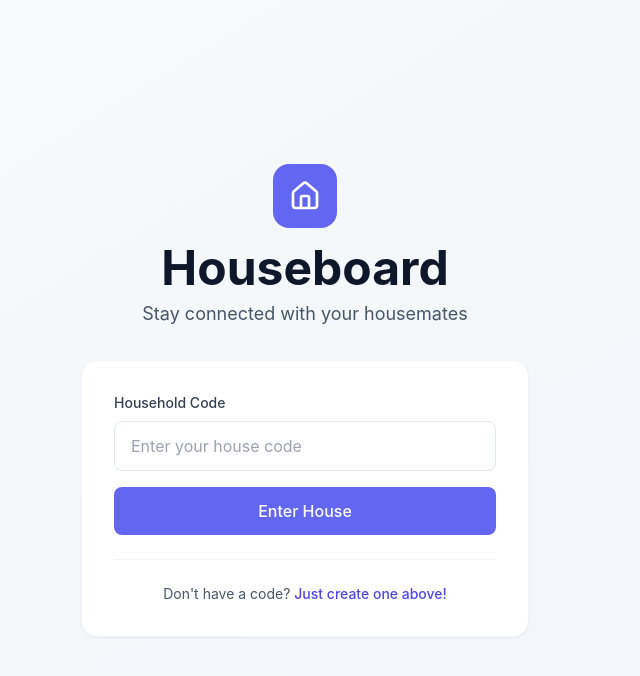
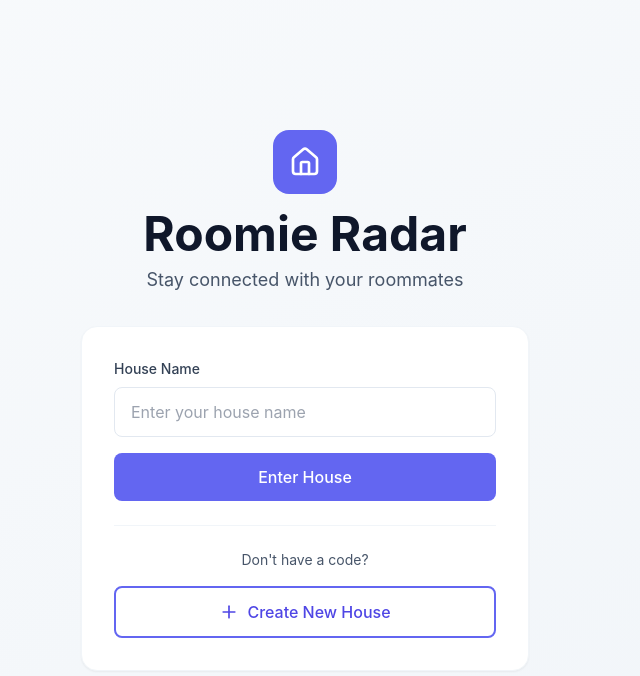
Before and after one commit to karinamoffat/Roomie-Radar, a Next.js app: page / in a window 1280 px wide. Shown: the top 676 px of the page, without its empty margins (335-975 px from the left). Built offline with nearby package versions, Linux system fonts and the light colour scheme.

Commit message:
removed 'code' replaced with 'name'

```diff
--- a/app/page.tsx
+++ b/app/page.tsx
@@ -2,20 +2,22 @@
 
 import { useState } from "react";
 import { useRouter } from "next/navigation";
-import { Home as HomeIcon } from "lucide-react";
+import { Home as HomeIcon, Plus } from "lucide-react";
+import { CreateHouseModal } from "@/components/CreateHouseModal";
 
 export default function Home() {
-  const [householdCode, setHouseholdCode] = useState("");
+  const [houseName, setHouseName] = useState("");
   const [isLoading, setIsLoading] = useState(false);
   const [error, setError] = useState("");
+  const [isCreateModalOpen, setIsCreateModalOpen] = useState(false);
   const router = useRouter();
 
   const handleJoinHouse = async (e: React.FormEvent) => {
     e.preventDefault();
     setError("");
 
-    if (!householdCode.trim()) {
-      setError("Please enter a household code");
+    if (!houseName.trim()) {
+      setError("Please enter a house name");
       return;
     }
 
@@ -25,7 +27,7 @@ export default function Home() {
       const response = await fetch("/api/households", {
         method: "POST",
         headers: { "Content-Type": "application/json" },
-        body: JSON.stringify({ code: householdCode.trim() }),
+        body: JSON.stringify({ code: houseName.trim() }),
       });
 
       if (!response.ok) {
@@ -33,7 +35,7 @@ export default function Home() {
       }
 
       // Navigate to the household page
-      router.push(`/house/${householdCode.trim()}`);
+      router.push(`/house/${houseName.trim()}`);
     } catch (err) {
       setError("Failed to join household. Please try again.");
       console.error(err);
@@ -50,10 +52,10 @@ export default function Home() {
             <HomeIcon size={32} />
           </div>
           <h1 className="text-4xl md:text-5xl font-bold text-slate-900 mb-2">
-            Houseboard
+            Roomie Radar
           </h1>
           <p className="text-slate-600 text-base md:text-lg">
-            Stay connected with your housemates
+            Stay connected with your roommates
           </p>
         </div>
 
@@ -64,17 +66,17 @@ export default function Home() {
                 htmlFor="code"
                 className="block text-sm font-medium text-slate-700 mb-2"
               >
-                Household Code
+                House Name
               </label>
-              <input
-                id="code"
-                type="text"
-                value={householdCode}
-                onChange={(e) => setHouseholdCode(e.target.value)}
-                placeholder="Enter your house code"
-                className="w-full px-4 py-3 rounded-lg border border-slate-200 focus:outline-none focus:ring-2 focus:ring-indigo-500 focus:border-transparent text-slate-900"
-                disabled={isLoading}
-              />
+                <input
+                  id="name"
+                  type="text"
+                  value={houseName}
+                  onChange={(e) => setHouseName(e.target.value)}
+                  placeholder="Enter your house name"
+                  className="w-full px-4 py-3 rounded-lg border border-slate-200 focus:outline-none focus:ring-2 focus:ring-indigo-500 focus:border-transparent text-slate-900"
+                  disabled={isLoading}
+                />
             </div>
 
             {error && (
@@ -93,15 +95,26 @@ export default function Home() {
           </form>
 
           <div className="mt-6 pt-6 border-t border-slate-100">
-            <p className="text-sm text-slate-600 text-center">
-              Don&apos;t have a code?{" "}
-              <span className="text-indigo-600 font-medium">
-                Just create one above!
-              </span>
+            <p className="text-sm text-slate-600 text-center mb-4">
+              Don&apos;t have a code?
             </p>
+            <button
+              type="button"
+              onClick={() => setIsCreateModalOpen(true)}
+              disabled={isLoading}
+              className="w-full flex items-center justify-center gap-2 bg-white border-2 border-indigo-500 text-indigo-600 py-3 px-4 rounded-lg font-medium hover:bg-indigo-50 transition-colors disabled:opacity-50 disabled:cursor-not-allowed"
+            >
+              <Plus size={20} />
+              Create New House
+            </button>
           </div>
         </div>
       </div>
+
+      <CreateHouseModal
+        open={isCreateModalOpen}
+        onClose={() => setIsCreateModalOpen(false)}
+      />
     </div>
   );
 }
--- /dev/null
+++ b/components/CreateHouseModal.tsx
@@ -0,0 +1,124 @@
+"use client";
+
+import { useState } from "react";
+import { Dialog } from "./Dialog";
+import { useRouter } from "next/navigation";
+
+interface CreateHouseModalProps {
+  open: boolean;
+  onClose: () => void;
+}
+
+export function CreateHouseModal({ open, onClose }: CreateHouseModalProps) {
+  const [name, setName] = useState("");
+  const [error, setError] = useState("");
+  const [isSubmitting, setIsSubmitting] = useState(false);
+  const router = useRouter();
+
+  const handleSubmit = async (e: React.FormEvent) => {
+    e.preventDefault();
+    setError("");
+
+    if (!name.trim()) {
+      setError("House name is required");
+      return;
+    }
+
+    // Validate code format (e.g., no spaces, reasonable length)
+    const trimmedName = name.trim().toUpperCase();
+    if (trimmedName.length < 3 || trimmedName.length > 20) {
+      setError("House code must be between 3 and 20 characters");
+      return;
+    }
+
+    setIsSubmitting(true);
+
+    try {
+      // First check if household already exists
+      try {
+        const checkResponse = await fetch(`/api/households/${trimmedName}`);
+        if (checkResponse.ok) {
+          setError("This house name already exists. Please choose a different name or join an existing houseabove.");
+          setIsSubmitting(false);
+          return;
+        }
+        // If 404, that's fine - the house doesn't exist yet
+      } catch (checkErr) {
+        // If check fails for network reasons, we'll still try to create
+        // and handle the error there
+      }
+
+      // Create new household
+      const response = await fetch("/api/households", {
+        method: "POST",
+        headers: { "Content-Type": "application/json" },
+        body: JSON.stringify({
+          code: trimmedName,
+          name: name.trim() || undefined,
+        }),
+      });
+
+      if (!response.ok) {
+        const data = await response.json().catch(() => ({}));
+        throw new Error(data.error || "Failed to create household");
+      }
+
+      // Success - navigate to the house page
+      router.push(`/house/${trimmedName}`);
+    } catch (err: any) {
+      setError(err.message || "Failed to create household. Please try again.");
+      console.error(err);
+    } finally {
+      setIsSubmitting(false);
+    }
+  };
+
+  const handleClose = () => {
+    if (!isSubmitting) {
+      setName("");
+      setError("");
+      onClose();
+    }
+  };
+
+  return (
+    <Dialog open={open} onClose={handleClose} title="Create New House" className="max-w-md">
+      <form onSubmit={handleSubmit} className="space-y-4">
+        <div>
+          <label className="block text-sm font-medium text-slate-700 mb-2">
+            House Code *
+          </label>
+          <input
+            type="text"
+            value={name}
+            onChange={(e) => {
+              setName(e.target.value.toUpperCase());
+              setError("");
+            }}
+            placeholder="e.g., FunHouse!"
+            className="w-full px-4 py-3 rounded-lg border border-slate-200 focus:outline-none focus:ring-2 focus:ring-indigo-500 focus:border-transparent"
+            required
+            disabled={isSubmitting}
+            maxLength={20}
+          />
+          <p className="text-xs text-slate-500 mt-1">
+            Choose a unique name that your housemates can use to join (3-20 characters)
+          </p>
+        </div>
+
+        {error && (
+          <div className="text-sm text-red-600 bg-red-50 px-3 py-2 rounded-lg">
+            {error}
+          </div>
+        )}
+
+        <button
+          type="submit"
+          disabled={isSubmitting || !name.trim()}
+          className="w-full bg-indigo-500 text-white py-3 px-4 rounded-lg font-medium hover:bg-indigo-600 transition-colors disabled:opacity-50 disabled:cursor-not-allowed">
+          {isSubmitting ? "Creating..." : "Create House"}
+        </button>
+      </form>
+    </Dialog>
+  );
+}
```
